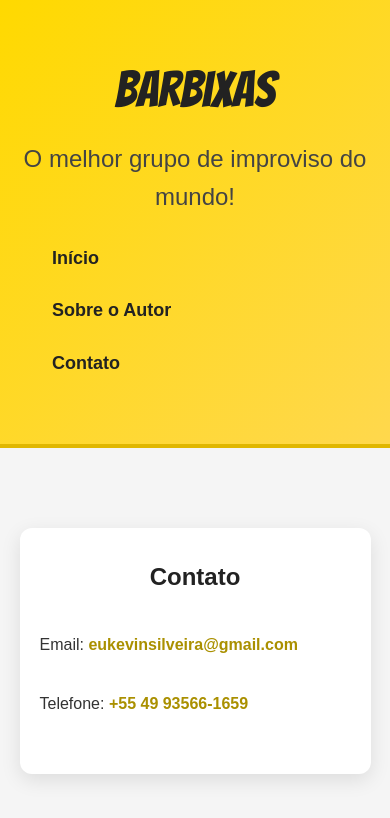
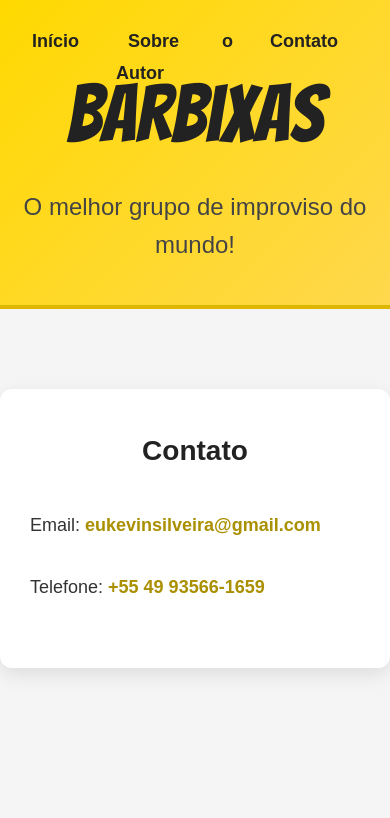
Before and after one commit to eukevinsilveira/Os-Barbixas, a plain HTML site: page contato.html in a window 390 px wide. Drawn offline with Linux system fonts and the light colour scheme.

Commit message:
Retirados os comentários e a responsividade

```diff
--- a/estilo.css
+++ b/estilo.css
@@ -1,13 +1,12 @@
 @import url('https://fonts.googleapis.com/css2?family=Bangers&display=swap');
 
-/* Reset básico */
 * {
   margin: 0;
   padding: 0;
   box-sizing: border-box;
 }
 
-/* Body */
+
 body {
   font-family: Arial, sans-serif;
   line-height: 1.6;
@@ -15,7 +14,7 @@
   color: #333;
 }
 
-/* Header */
+
 header {
   position: relative;
   background: linear-gradient(135deg, rgb(255, 217, 0), #ffd84d);
@@ -45,7 +44,7 @@
   margin-bottom: 15px;
 }
 
-/* Navegação */
+
 nav {
   position: absolute;
   top: 20px;
@@ -73,7 +72,6 @@
   background-color: #222;
 }
 
-/* Container principal */
 .container {
   max-width: 980px;
   width: 90%;
@@ -84,7 +82,6 @@
   box-shadow: 0 6px 20px rgba(0, 0, 0, 0.1);
 }
 
-/* Texto */
 p,
 li {
   font-size: 18px;
@@ -101,7 +98,7 @@
   list-style-position: inside;
 }
 
-/* Footer */
+
 footer {
   text-align: center;
   padding: 20px;
@@ -113,7 +110,6 @@
   border-top-right-radius: 12px;
 }
 
-/* Imagens gerais */
 img {
   display: block;
   margin: 0 auto 30px;
@@ -122,7 +118,6 @@
   border-radius: 12px;
 }
 
-/* Vídeos */
 .videos {
   display: flex;
   justify-content: center;
@@ -136,7 +131,6 @@
   max-width: 100%;
 }
 
-/* Foto do autor */
 .fotokevin {
   width: 300px;
   border-radius: 50%;
@@ -145,13 +139,11 @@
   margin-bottom: 30px;
 }
 
-/* Títulos da seção sobre */
 .sobre {
   text-align: center;
   margin-bottom: 30px;
 }
 
-/* Personagens */
 .fotospers {
   display: flex;
   flex-wrap: wrap;
@@ -170,26 +162,6 @@
   border: 3px solid #000;
   box-shadow: 0 4px 8px rgba(0, 0, 0, 0.1);
   margin-top: 10px;
-}
-
-/* Responsividade */
-@media (max-width: 768px) {
-  h1 {
-    font-size: 50px;
-  }
-  nav {
-    position: static;
-    text-align: center;
-    margin-top: 20px;
-  }
-  nav ul {
-    flex-direction: column;
-    gap: 10px;
-  }
-  .personagem img {
-    width: 100%;
-    max-width: 250px;
-  }
 }
 
 .contato {
@@ -226,19 +198,3 @@
   color: #222;
   text-decoration: underline;
 }
-
-/* Responsividade */
-@media (max-width: 768px) {
-  .contato {
-    width: 90%;
-    padding: 30px 20px;
-  }
-
-  .contato h3 {
-    font-size: 24px;
-  }
-
-  .contato p {
-    font-size: 16px;
-  }
-}
```
